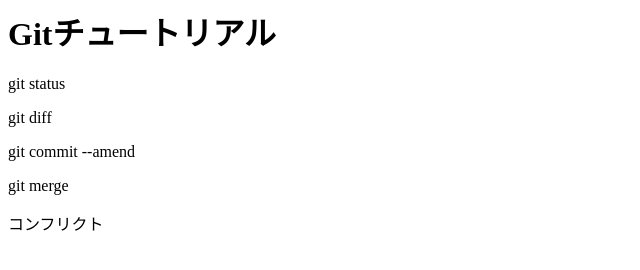
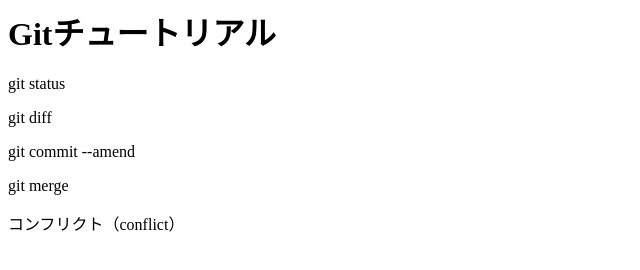
Before and after one commit to ketasuzuki/git_tutorial, a plain HTML site: page index.html in a window 1280 px wide. Shown: the full height of the page, 0-640 px from the left. Drawn offline with Linux system fonts and the light colour scheme.

Commit message:
conflictを追記

```diff
--- a/index.html
+++ b/index.html
@@ -3,4 +3,4 @@
 <p>git diff</p>
 <p>git commit --amend</p>
 <p>git merge</p>
-<p>コンフリクト</p>
+<p>コンフリクト（conflict）</p>
```
